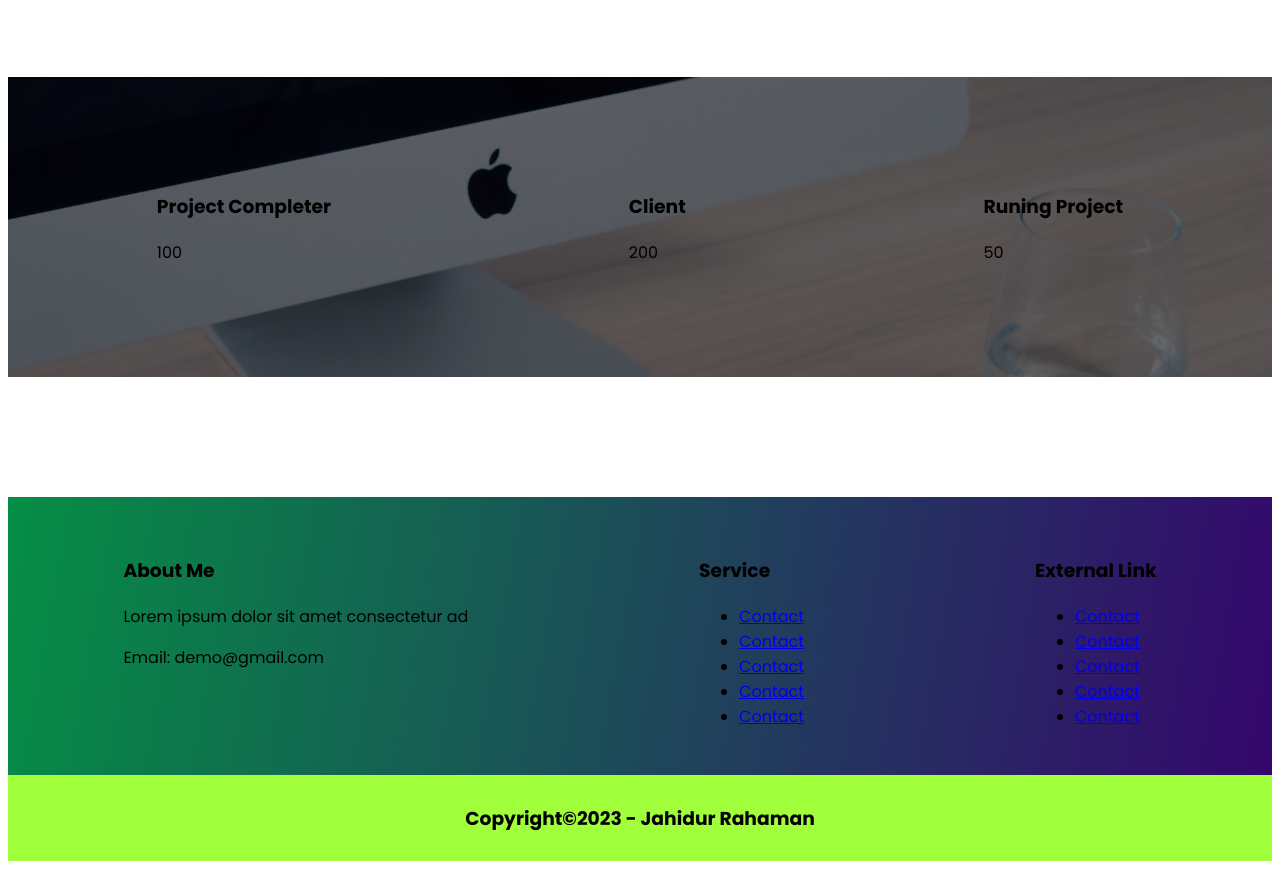
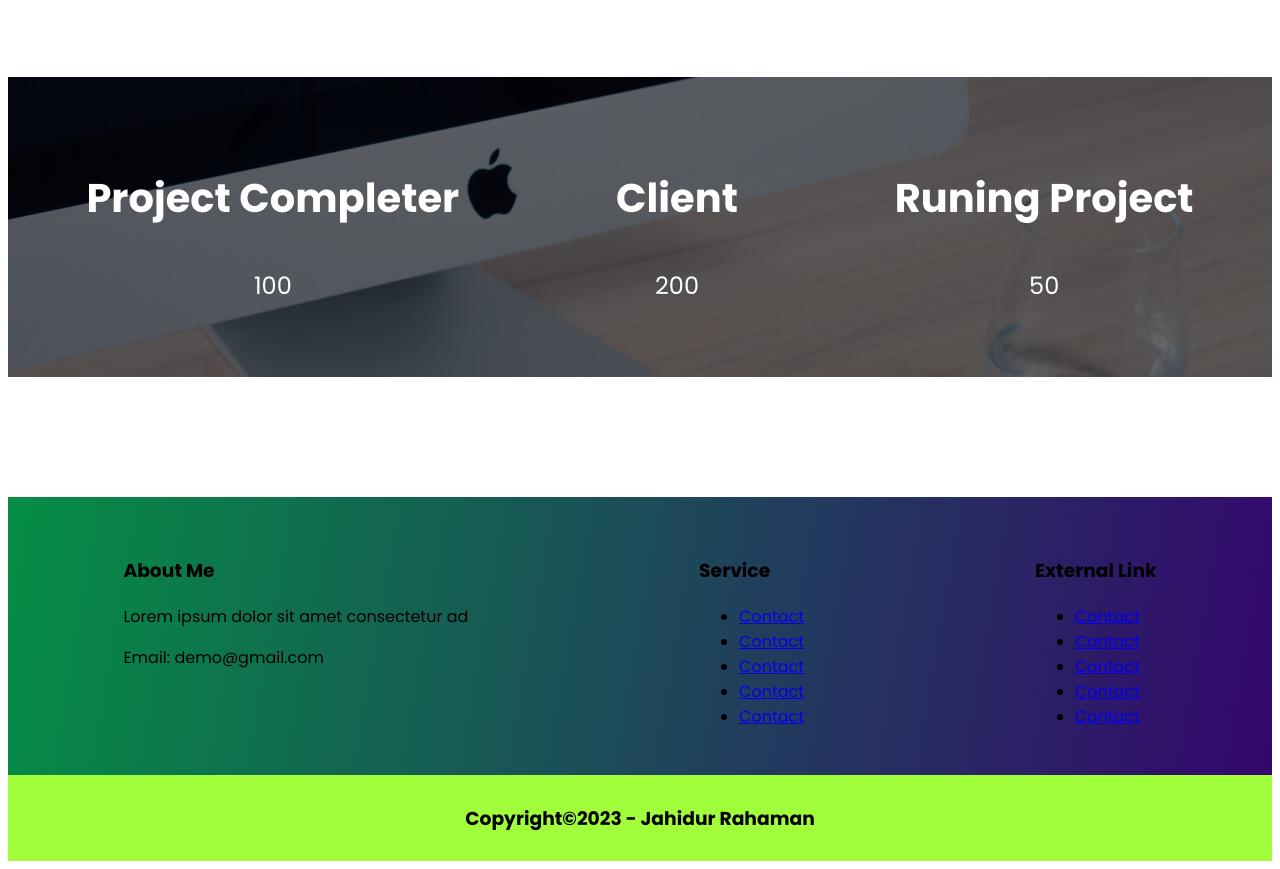
Before and after one commit to mokbulhussain/web2_batch_portfolio, a plain HTML site: page index.html in a window 1280 px wide. Shown: the part 1782-2651 px from the top of the page. Drawn offline with Linux system fonts and the light colour scheme.

Commit message:
update css

```diff
--- a/style.css
+++ b/style.css
@@ -490,6 +490,25 @@ margin-top: 32px;
     margin-top: 15px;
 }
 
+.counter-item{
+    text-align: center;
+}
+
+
+.counter-item h3{
+    font-size: 40px;
+    color:#ffffff;
+}
+
+.counter-item p{
+    font-size: 24px;
+    color:#ffffff;
+}
+
+
+
+
+
 
 /* .page-top{
 
```
